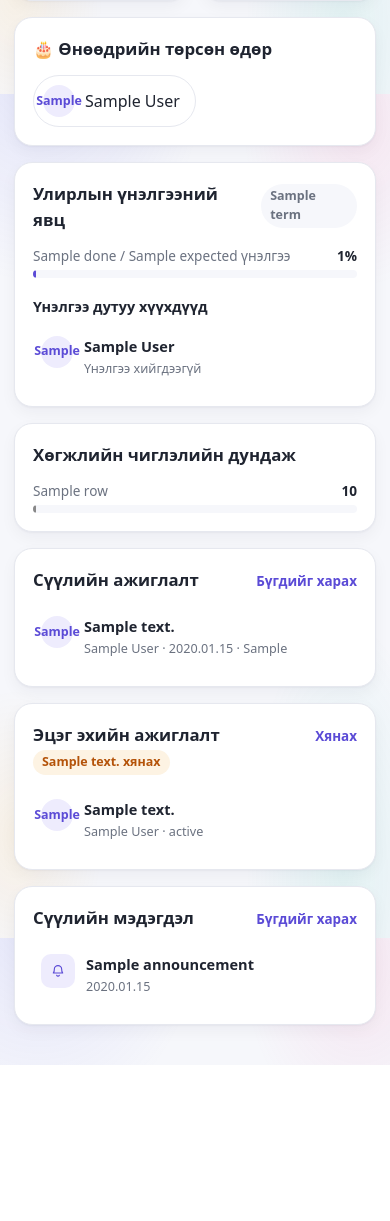
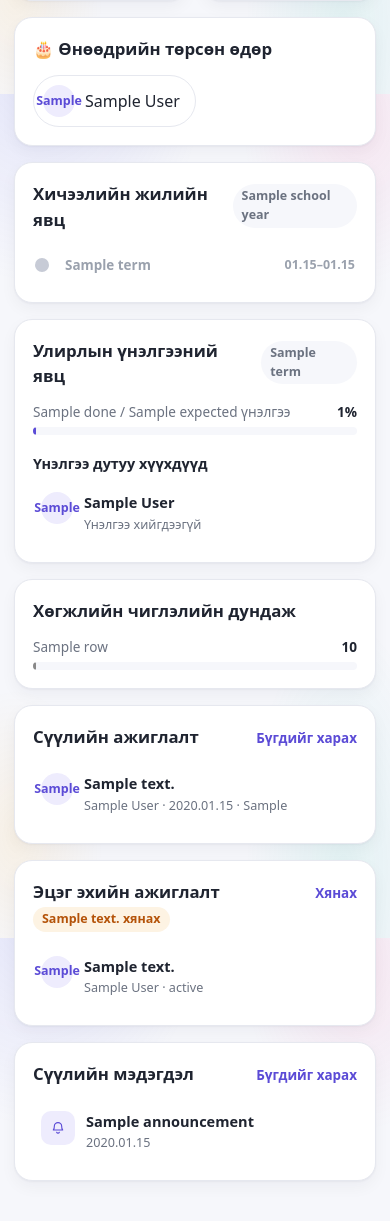
Before and after one commit to usukh6ayar/ByatshanNuudelchid, a Django app: template templates/dashboard/teacher.html in a window 390 px wide. Shown: the part 750-1971 px from the top of the page. Before the commit the page ends 1815 px from the top, so only its background shows below. Run offline with Django 5.2, Linux system fonts and the light colour scheme; the template is opened without the code that fills it: most values are stand-ins (such as "Sample title", 1, 10 or a date in 2020).

Commit message:
Show the school year as a four-term track on the teacher dashboard
RFP §6.4 divides the year into four terms and the dashboard only ever named
the open one, which is the smaller half of what a teacher asks: how far
through the year are we, and what is left. Modelled on the strip in the
client's prototype.

Three states - behind us, here now, still ahead - from dates that already
exist, so nothing new is stored. Greyed past, ringed present, faint future:
the current term is findable without reading four labels.

An <ol> because it is an ordered sequence, so a screen reader announces
"1 of 4" with no ARIA, and each state is also spelled out in sr-only text
since colour alone is not a label (§629-635).

Two cases worth naming. Between years there is no current term, and a
teacher opening this in August should still see the year's shape rather
than an empty panel - the track falls back to the group's own year instead
of the calendar. A year with no terms configured yet draws nothing at all,
because a line with no dots teaches nobody anything.

At 375px four columns give each term about 80px and the dates wrap onto
three lines, so the strip stacks and the connector runs downward.

Four tests. Breaking the past-term detection fails two of them, including
the summer case.

676 tests passing, ruff clean.

Co-Authored-By: Claude Opus 5 <noreply@anthropic.com>

```diff
--- a/static/css/app.css
+++ b/static/css/app.css
@@ -584,3 +584,86 @@ dl.facts--cols dd { margin: 2px 0 0; font-weight: 600; }
 }
 .links a { font-weight: 600; text-decoration: none; }
 .links a:hover { text-decoration: underline; }
+
+/* --------------------------------------------------------------- track
+   RFP §6.4's four terms as a horizontal progression, modelled on the
+   client's prototype. Three states: behind us, here now, still ahead.
+
+   An <ol> because that is what it is — an ordered sequence — and a screen
+   reader then announces "1 of 4" without any ARIA. The state is also
+   spelled out in .sr-only text, since colour alone is not a label
+   (RFP §629–635). */
+
+.track {
+  list-style: none;
+  margin: 0;
+  padding: 0;
+  display: grid;
+  grid-auto-flow: column;
+  grid-auto-columns: 1fr;
+  gap: 0;
+}
+.track__step {
+  display: grid;
+  justify-items: center;
+  gap: 8px;
+  position: relative;
+  padding: 4px 6px;
+  text-align: center;
+}
+/* The connecting line, drawn between dots rather than under them, so it
+   never pokes out past the first or last step. */
+.track__step + .track__step::before {
+  content: "";
+  position: absolute;
+  top: 30px;
+  right: 50%;
+  width: 100%;
+  height: 2px;
+  background: var(--line);
+}
+.track__name { font-size: .84rem; font-weight: 700; color: var(--faint); }
+.track__dot {
+  width: 14px; height: 14px; border-radius: 50%;
+  background: var(--line);
+  position: relative; z-index: 1;
+  box-shadow: 0 0 0 4px var(--card);
+}
+.track__dates { font-size: .78rem; font-weight: 600; color: var(--faint); }
+
+/* Behind us: readable but plainly past. The prototype greys the finished
+   bands the same way, and it is what makes the current one findable at a
+   glance rather than by reading four labels. */
+.track__step--done .track__name,
+.track__step--done .track__dates { color: var(--faint); }
+.track__step--done .track__dot { background: #c7cbd6; }
+.track__step--done + .track__step::before { background: #dfe2ea; }
+
+.track__step--current .track__name { color: var(--ink); }
+.track__step--current .track__dates { color: var(--ink); }
+.track__step--current .track__dot {
+  background: var(--ok);
+  /* The one you are standing on, larger and ringed — the prototype marks it
+     the same way and it survives being printed in greyscale. */
+  width: 18px; height: 18px;
+  box-shadow: 0 0 0 4px var(--card), 0 0 0 7px var(--ok-soft);
+}
+
+@media (max-width: 640px) {
+  /* Four columns at 375px gives each term about 80px, which wraps the
+     dates onto three lines. Stacked instead, with the line running down. */
+  .track { grid-auto-flow: row; grid-auto-columns: auto; }
+  .track__step {
+    grid-template-columns: 18px 1fr auto;
+    justify-items: start;
+    align-items: center;
+    gap: 12px;
+    text-align: left;
+    padding: 9px 2px;
+  }
+  .track__dot { order: -1; }
+  .track__step + .track__step::before {
+    top: -9px; left: 8px; right: auto;
+    width: 2px; height: 18px;
+  }
+}
--- a/templates/dashboard/teacher.html
+++ b/templates/dashboard/teacher.html
@@ -65,6 +65,34 @@
           </a>
         {% endfor %}
       </div>
+    </div>
+  {% endif %}
+
+  {% comment %} RFP §6.4's four terms as a line — where the year has got to,
+     and what is left. The dashboard only ever said which term was open,
+     which is the smaller half of the question a teacher asks. {% endcomment %}
+  {% if term_track %}
+    <div class="card">
+      <div class="card__head">
+        <h2>Хичээлийн жилийн явц</h2>
+        <span class="badge badge--muted">{{ term_track.0.term.school_year.name }}</span>
+      </div>
+      <ol class="track">
+        {% for step in term_track %}
+          <li class="track__step track__step--{{ step.state }}">
+            <span class="track__name">{{ step.term.name }}</span>
+            <span class="track__dot" aria-hidden="true"></span>
+            <span class="track__dates">
+              {{ step.term.starts_on|date:"m.d" }}–{{ step.term.ends_on|date:"m.d" }}
+            </span>
+            <span class="sr-only">
+              {% if step.state == 'done' %}дууссан
+              {% elif step.state == 'current' %}одоогийн улирал
+              {% else %}хараахан эхлээгүй{% endif %}
+            </span>
+          </li>
+        {% endfor %}
+      </ol>
     </div>
   {% endif %}
 
```
Also changed, not shown: apps/dashboard/selectors.py (+34 -1 lines), apps/dashboard/tests/test_dashboard.py (+59 -0 lines).
